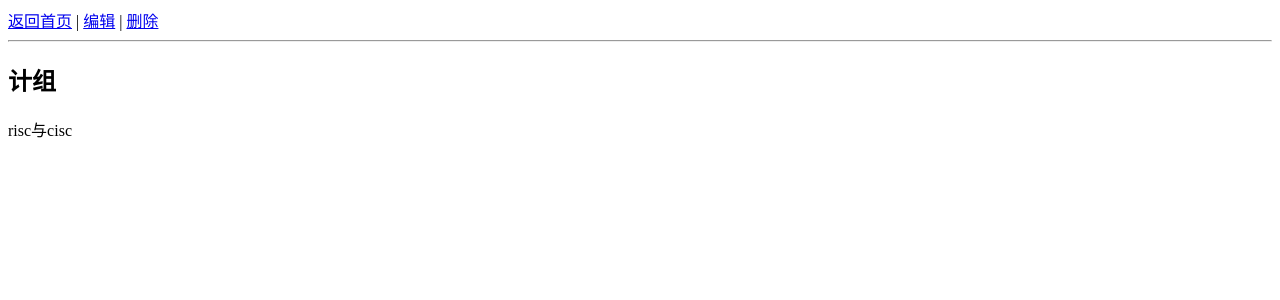
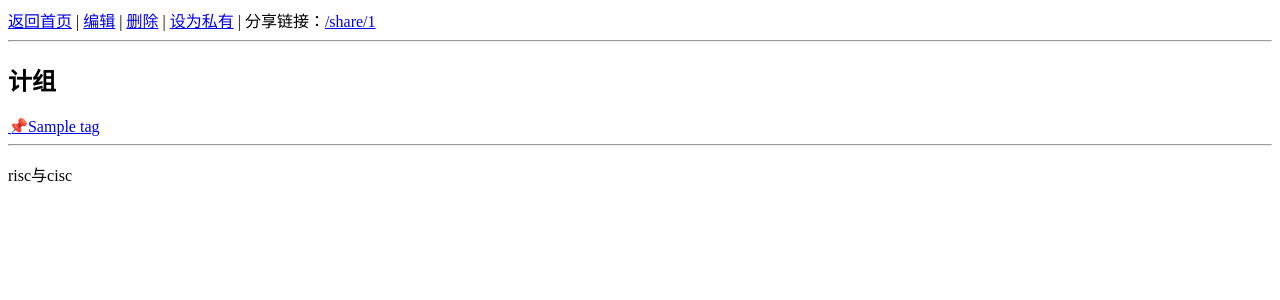
Before and after one commit to AAzzurro/notes-app, a Flask app: page /notes/1 in a window 1280 px wide. Shown: the top 300 px of the page. Run offline with Flask 3, Linux system fonts and the light colour scheme; a user stored in the database is signed in; tables that the repository leaves empty hold one stand-in row (values such as "Sample post").

Commit message:
week5: 笔记公开分享功能

```diff
--- a/app.py
+++ b/app.py
@@ -33,6 +33,7 @@ class Note(db.Model):
     content = db.Column(db.Text, nullable=False)
     created_at = db.Column(db.DateTime, default=datetime.utcnow)
     user_id = db.Column(db.Integer, db.ForeignKey('user.id'), nullable=False)
+    is_public = db.Column(db.Boolean, default=False)
     tags = db.relationship('Tag', secondary=note_tags, backref='notes')
 
 @login_manager.user_loader
@@ -139,6 +140,30 @@ def delete_note(note_id):
     db.session.commit()
     return redirect(url_for('index'))
 
+@app.route('/notes/<int:note_id>/toggle_public')
+@login_required
+def toggle_public(note_id):
+    note = Note.query.get_or_404(note_id)
+    note.is_public = not note.is_public
+    db.session.commit()
+    return redirect(url_for('view_note', note_id=note.id))
+
+@app.route('/share/<int:note_id>')
+def share_note(note_id):
+    note = Note.query.get_or_404(note_id)
+    if not note.is_public:
+        return '这篇笔记不是公开的', 403
+    return f'''
+    <h2>{note.title}</h2>
+    <p>作者：{note.author.username}</p>
+    <script src="https://cdn.jsdelivr.net/npm/marked/marked.min.js"></script>
+    <div id="content"></div>
+    <script>
+        const raw = {note.content!r};
+        document.getElementById("content").innerHTML = marked.parse(raw);
+    </script>
+    '''
+
 @app.route('/tags/<int:tag_id>')
 @login_required
 def view_tag(tag_id):
--- a/templates/view_note.html
+++ b/templates/view_note.html
@@ -8,9 +8,19 @@
 <body>
     <a href="/">返回首页</a> |
     <a href="/notes/{{ note.id }}/edit">编辑</a> |
-    <a href="/notes/{{ note.id }}/delete">删除</a>
+    <a href="/notes/{{ note.id }}/delete">删除</a> |
+    {% if note.is_public %}
+        <a href="/notes/{{ note.id }}/toggle_public">设为私有</a> |
+        <span>分享链接：<a href="/share/{{ note.id }}">/share/{{ note.id }}</a></span>
+    {% else %}
+        <a href="/notes/{{ note.id }}/toggle_public">设为公开</a>
+    {% endif %}
     <hr>
     <h2>{{ note.title }}</h2>
+    {% for tag in note.tags %}
+        <a href="/tags/{{ tag.id }}">📌{{ tag.name }}</a>
+    {% endfor %}
+    <hr>
     <div id="content"></div>
     <script>
         const raw = {{ note.content | tojson }};
```
Also changed, not shown: instance/notes.db.
